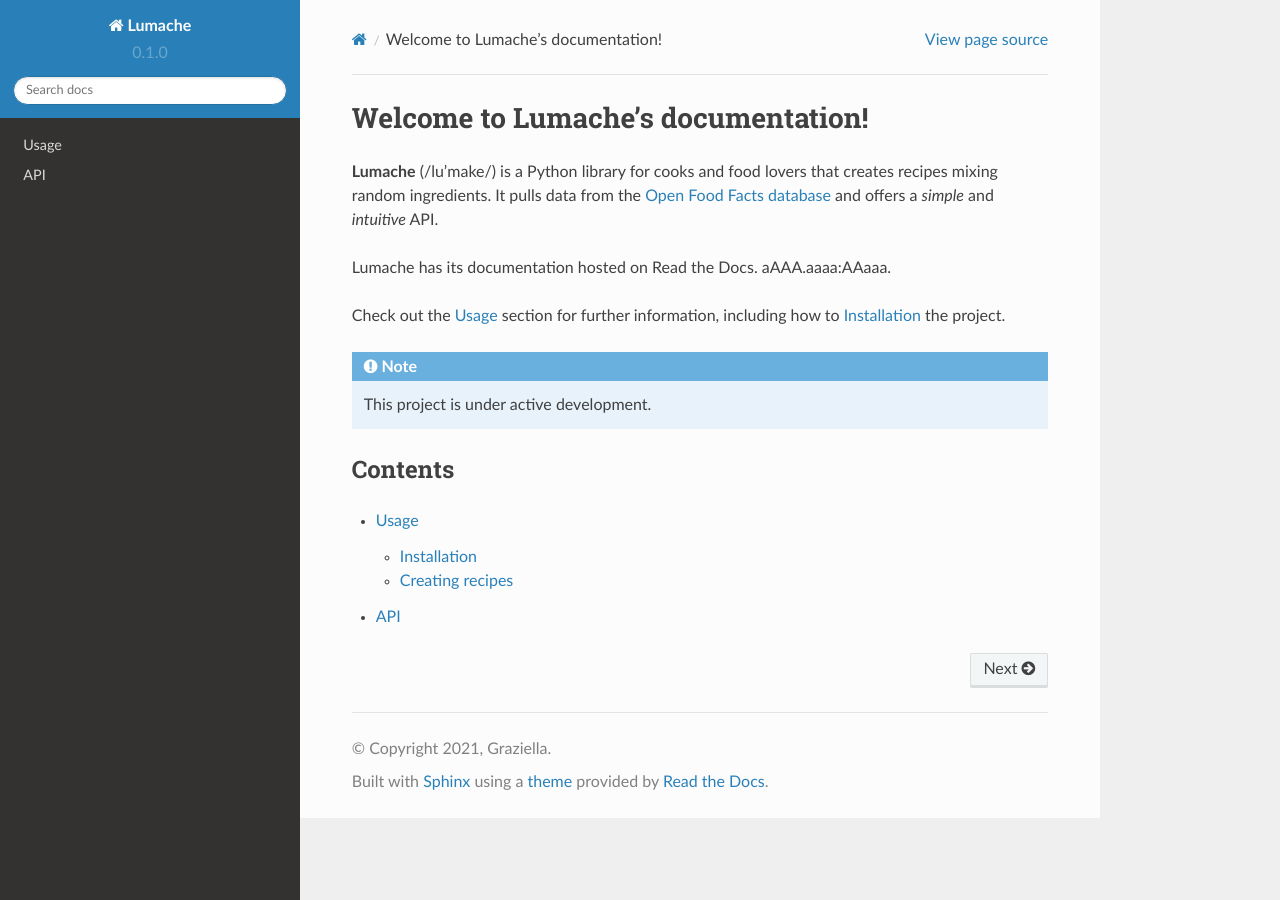
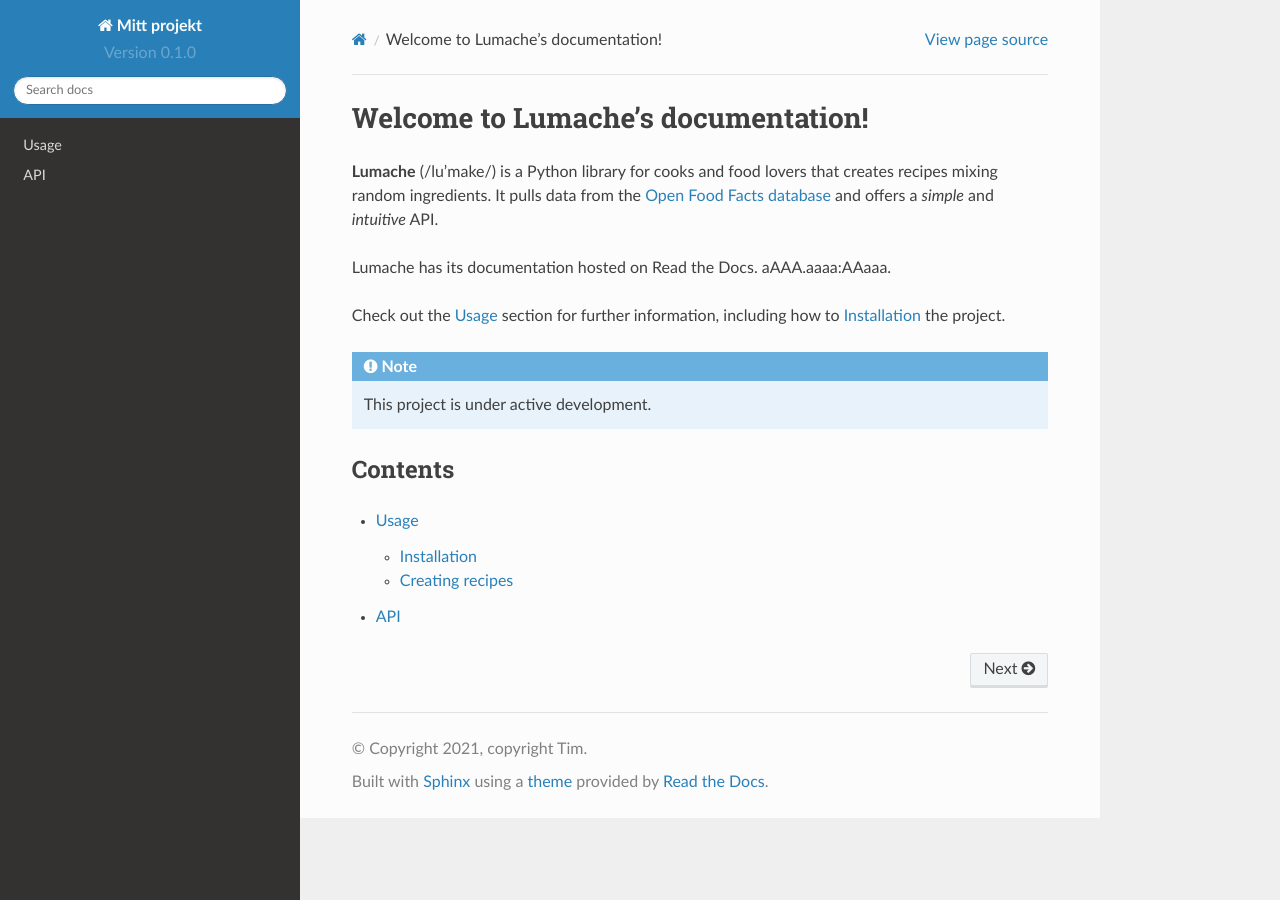
Before and after one commit to Timw000/rtd-test, a Sphinx documentation site: the page built from docs/source/index.rst, in a window 1280 px wide. Built offline with Sphinx 7.4.7 and the Read the Docs theme 2.0.0, drawn with Linux system fonts in a browser that asks for light colours.

Commit message:
Update conf.py

```diff
--- a/docs/source/conf.py
+++ b/docs/source/conf.py
@@ -2,12 +2,12 @@
 
 # -- Project information
 
-project = 'Lumache'
-copyright = '2021, Graziella'
-author = 'Graziella'
+project = 'Mitt projekt'
+copyright = '2021, copyright Tim'
+author = 'Author Tim'
 
-release = '0.1'
-version = '0.1.0'
+release = 'Release 0.1'
+version = 'Version 0.1.0'
 
 # -- General configuration
 
```
